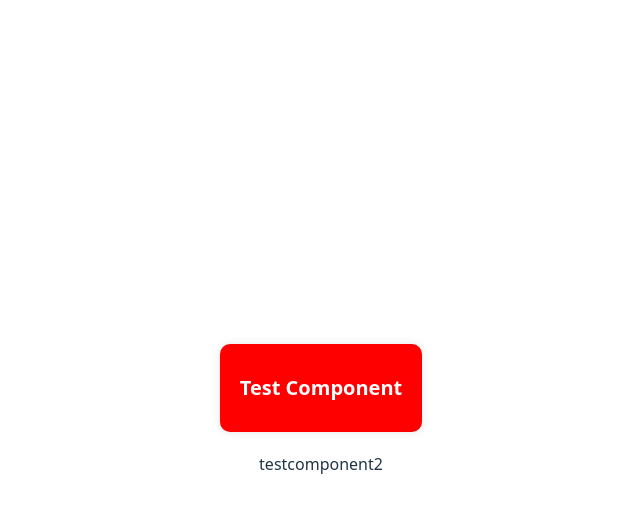
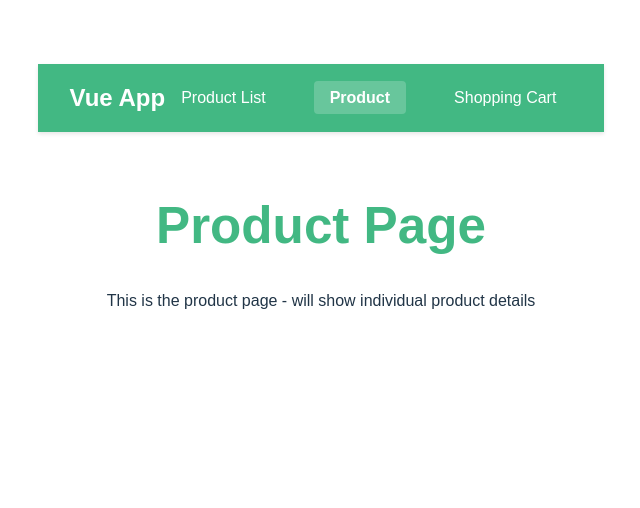
Before and after one commit to shengo333/lightspeed, a Vue app: page /product in a window 1280 px wide. Shown: the top 508 px of the page, without its empty margins (319-959 px from the left). Built offline with nearby package versions, Linux system fonts and the light colour scheme.

Commit message:
dumy routes

```diff
--- a/package.json
+++ b/package.json
@@ -10,7 +10,8 @@
     "type-check": "vue-tsc --noEmit"
   },
   "dependencies": {
-    "vue": "^3.5.18"
+    "vue": "^3.5.18",
+    "vue-router": "^4.5.1"
   },
   "devDependencies": {
     "@vitejs/plugin-vue": "^6.0.1",
--- a/src/App.vue
+++ b/src/App.vue
@@ -1,16 +1,91 @@
 <template>
-  <div>
-    <TestComponent />
-    testcomponent2
+  <div id="app">
+    <nav class="navbar">
+      <div class="nav-container">
+        <h2 class="nav-logo">Vue App</h2>
+        <ul class="nav-menu">
+          <li class="nav-item">
+            <RouterLink to="/" class="nav-link">Product List</RouterLink>
+          </li>
+          <li class="nav-item">
+            <RouterLink to="/product" class="nav-link">Product</RouterLink>
+          </li>
+          <li class="nav-item">
+            <RouterLink to="/cart" class="nav-link">Shopping Cart</RouterLink>
+          </li>
+        </ul>
+      </div>
+    </nav>
+
+    <main class="main-content">
+      <RouterView />
+    </main>
   </div>
 </template>
 
-
 <script setup lang="ts">
-import TestComponent from './components/TestComponent.vue';
-
+// No imports needed - RouterLink and RouterView are globally available
 </script>
 
 <style scoped>
+#app {
+  min-height: 100vh;
+  font-family: Arial, sans-serif;
+}
 
+.navbar {
+  background: #42b883;
+  color: white;
+  padding: 0;
+  box-shadow: 0 2px 4px rgba(0,0,0,0.1);
+}
+
+.nav-container {
+  max-width: 1200px;
+  margin: 0 auto;
+  display: flex;
+  justify-content: space-between;
+  align-items: center;
+  padding: 1rem 2rem;
+}
+
+.nav-logo {
+  margin: 0;
+  font-size: 1.5rem;
+  font-weight: bold;
+}
+
+.nav-menu {
+  list-style: none;
+  display: flex;
+  gap: 2rem;
+  margin: 0;
+  padding: 0;
+}
+
+.nav-item {
+  margin: 0;
+}
+
+.nav-link {
+  color: white;
+  text-decoration: none;
+  font-weight: 500;
+  padding: 0.5rem 1rem;
+  border-radius: 4px;
+  transition: background-color 0.3s ease;
+}
+
+.nav-link:hover {
+  background-color: rgba(255, 255, 255, 0.1);
+}
+
+.nav-link.router-link-active {
+  background-color: rgba(255, 255, 255, 0.2);
+  font-weight: 600;
+}
+
+.main-content {
+  flex: 1;
+}
 </style>
--- a/src/main.ts
+++ b/src/main.ts
@@ -1,5 +1,6 @@
 import { createApp } from 'vue'
 import './style.css'
 import App from './App.vue'
+import router from './router'
 
-createApp(App).mount('#app')
+createApp(App).use(router).mount('#app')
--- /dev/null
+++ b/src/router/index.ts
@@ -0,0 +1,30 @@
+import { createRouter, createWebHistory } from 'vue-router'
+import type { RouteRecordRaw } from 'vue-router'
+import ProductList from '../views/ProductList.vue'
+import Product from '../views/Product.vue'
+import ShoppingCart from '../views/ShoppingCart.vue'
+
+const routes: RouteRecordRaw[] = [
+  {
+    path: '/',
+    name: 'ProductList',
+    component: ProductList
+  },
+  {
+    path: '/product',
+    name: 'Product',
+    component: Product
+  },
+  {
+    path: '/cart',
+    name: 'ShoppingCart',
+    component: ShoppingCart
+  }
+]
+
+const router = createRouter({
+  history: createWebHistory(import.meta.env.BASE_URL),
+  routes
+})
+
+export default router
--- /dev/null
+++ b/src/views/Product.vue
@@ -0,0 +1,21 @@
+<template>
+  <div class="product">
+    <h1>Product Page</h1>
+    <p>This is the product page - will show individual product details</p>
+  </div>
+</template>
+
+<script setup lang="ts">
+// Product details logic will go here
+</script>
+
+<style scoped>
+.product {
+  padding: 2rem;
+  text-align: center;
+}
+
+h1 {
+  color: #42b883;
+}
+</style>
--- /dev/null
+++ b/src/views/ProductList.vue
@@ -0,0 +1,21 @@
+<template>
+  <div class="product-list">
+    <h1>Product List Page</h1>
+    <p>This is the product list page - will show all available products</p>
+  </div>
+</template>
+
+<script setup lang="ts">
+// Product list logic will go here
+</script>
+
+<style scoped>
+.product-list {
+  padding: 2rem;
+  text-align: center;
+}
+
+h1 {
+  color: #42b883;
+}
+</style>
--- /dev/null
+++ b/src/views/ShoppingCart.vue
@@ -0,0 +1,21 @@
+<template>
+  <div class="shopping-cart">
+    <h1>Shopping Cart Page</h1>
+    <p>This is the shopping cart page - will show items added to cart</p>
+  </div>
+</template>
+
+<script setup lang="ts">
+// Shopping cart logic will go here
+</script>
+
+<style scoped>
+.shopping-cart {
+  padding: 2rem;
+  text-align: center;
+}
+
+h1 {
+  color: #42b883;
+}
+</style>
```
Also changed, not shown: 1 other file (tests, documents, lock files or other folders).
